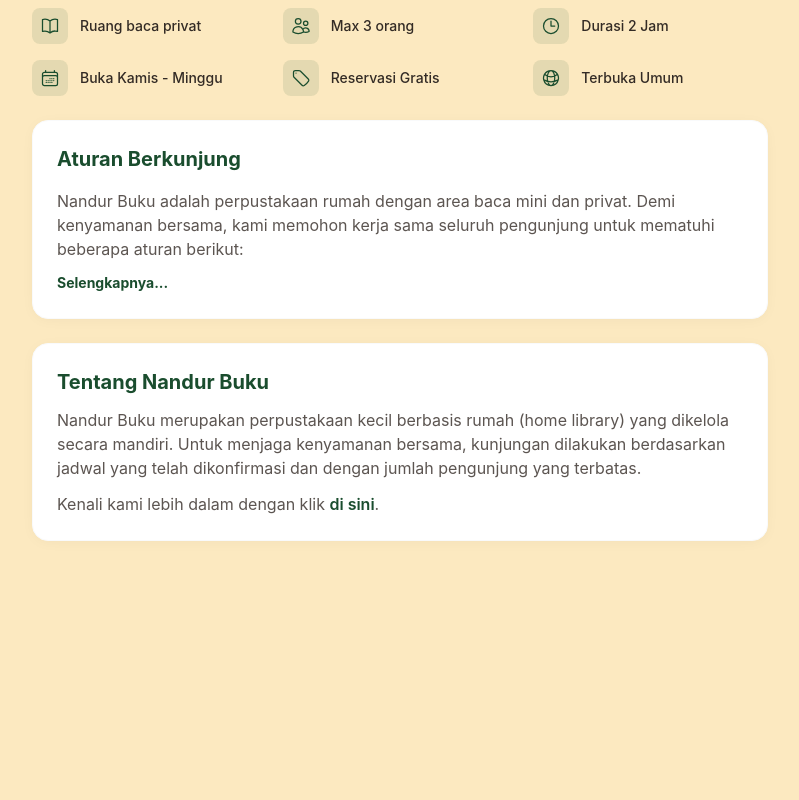
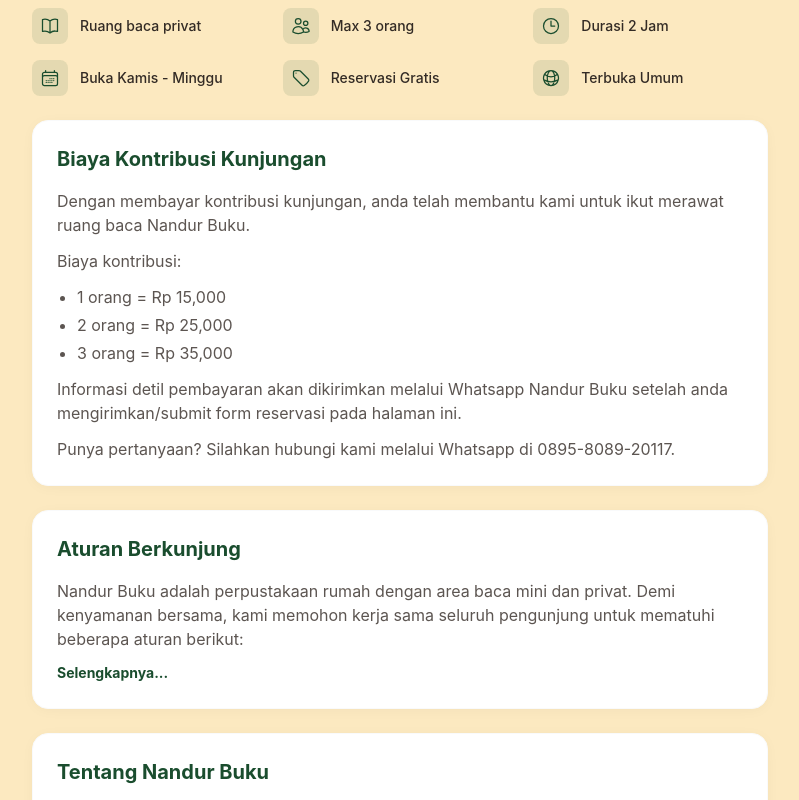
Before and after one commit to akhturgum-project/nandur-buku-reservasi, a Vue app: page / in a window 1280 px wide. Shown: the part 980-1780 px from the top of the page, without its empty margins (240-1039 px from the left). Before the commit the page ends 1633 px from the top, so only its background shows below. Built offline with nearby package versions, Linux system fonts and the light colour scheme; no server answers.

Commit message:
add biaya kontribusi

```diff
--- a/src/views/HomeView.vue
+++ b/src/views/HomeView.vue
@@ -328,6 +328,28 @@
         </div>
       </section>
 
+      <!-- BIAYA KONTRIBUSI KUNJUNGAN -->
+      <section class="bg-white rounded-2xl shadow-[0_2px_15px_-3px_rgba(0,0,0,0.05)] p-5 md:p-6 border border-gray-50 text-nandur-text relative">
+        <h2 class="text-lg md:text-xl font-bold mb-4 text-nandur-green">Biaya Kontribusi Kunjungan</h2>
+        <div class="text-sm md:text-base text-nandur-text/80 leading-relaxed space-y-3">
+          <p>
+            Dengan membayar kontribusi kunjungan, anda telah membantu kami untuk ikut merawat ruang baca Nandur Buku.
+          </p>
+          <p>Biaya kontribusi:</p>
+          <ul class="space-y-1 list-disc list-outside pl-5">
+            <li>1 orang = Rp 15,000</li>
+            <li>2 orang = Rp 25,000</li>
+            <li>3 orang = Rp 35,000</li>
+          </ul>
+          <p>
+            Informasi detil pembayaran akan dikirimkan melalui Whatsapp Nandur Buku setelah anda mengirimkan/submit form reservasi pada halaman ini.
+          </p>
+          <p>
+            Punya pertanyaan? Silahkan hubungi kami melalui Whatsapp di 0895-8089-20117.
+          </p>
+        </div>
+      </section>
+
       <!-- ATURAN BERKUNJUNG -->
       <section class="bg-white rounded-2xl shadow-[0_2px_15px_-3px_rgba(0,0,0,0.05)] p-5 md:p-6 border border-gray-50 text-nandur-text relative">
         <h2 class="text-lg md:text-xl font-bold mb-4 text-nandur-green">Aturan Berkunjung</h2>
@@ -351,7 +373,7 @@
                 <strong class="text-nandur-text">Datang Tepat Waktu:</strong> Harap hadir sesuai dengan jadwal sesi yang telah dikonfirmasi oleh Tim Nandur Buku. Keterlambatan dapat mengurangi waktu baca anda secara keseluruhan.
               </li>
               <li>
-                <strong class="text-nandur-text">Pengawasan Dewasa:</strong> Kurasi buku perpustakaan kami dirancang untuk pembaca berumur 18 tahun ke atas, karena misi kami adalah membantu dewasa muda yang kesulitan mengakses buku dengan harga terjangkau. Oleh karena itu, apabila anda berencana membawa anak dibawah 18 tahun, harap memberikan pengawasan kepada bacaan yang tersedia dalam koleksi kami. Silahkan hubungi kami untuk melihat katalog koleksi buku sebelum berkunjung.
+                <strong class="text-nandur-text">Pengawasan Dewasa :</strong> Kurasi buku perpustakaan kami dirancang untuk pembaca berumur 18 tahun ke atas, karena misi kami adalah membantu dewasa muda yang kesulitan mengakses buku dengan harga terjangkau. Oleh karena itu, apabila anda berencana membawa anak dibawah 18 tahun, harap memberikan pengawasan kepada bacaan yang tersedia dalam koleksi kami. Silahkan hubungi kami untuk melihat katalog koleksi buku sebelum berkunjung.
               </li>
               <li>
                 <strong class="text-nandur-text">Menjaga Ketenangan:</strong> Ruang literasi ini dirancang untuk membaca dengan fokus dan rileks. Selama berada di area baca, kami menghimbau anda untuk tidak membuat keributan, seperti mengobrol dengan suara yang keras atau gerak yang ramai sehingga menyenggol/merusak fasilitas.
@@ -360,7 +382,7 @@
                 <strong class="text-nandur-text">Menjaga koleksi buku:</strong> Memperlakukan seluruh koleksi buku dan fasilitas dengan baik. Kerusakan pada koleksi buku atau fasilitas akan ditanggung oleh pengunjung.
               </li>
               <li>
-                <strong class="text-nandur-text">Menjaga kebersihan:</strong> Untuk melindungi koleksi buku kami dari kerusakan, pengunjung tidak diperkenankan membawa makanan dan minuman dari luar. Untuk itu, kami juga melarang anda untuk merokok atau vaping. Pelanggaran dapat kami kenakan sanksi berupa denda atau penggantian senilai koleksi buku atau fasilitas.
+                <strong class="text-nandur-text">Menjaga kebersihan :</strong> Untuk melindungi koleksi buku kami dari kerusakan, pengunjung tidak diperkenankan membawa makanan dan minuman dari luar. Untuk itu, kami juga melarang anda untuk merokok atau vaping. Pelanggaran dapat kami kenakan sanksi berupa denda atau penggantian senilai koleksi buku atau fasilitas.
               </li>
             </ul>
             <p class="font-medium italic pt-2">
```
